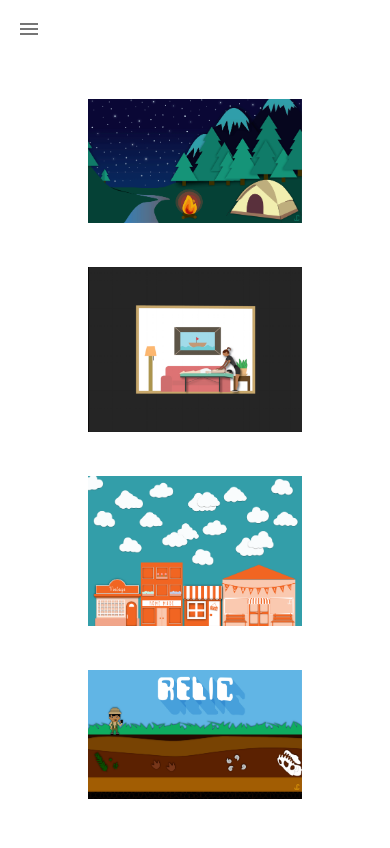
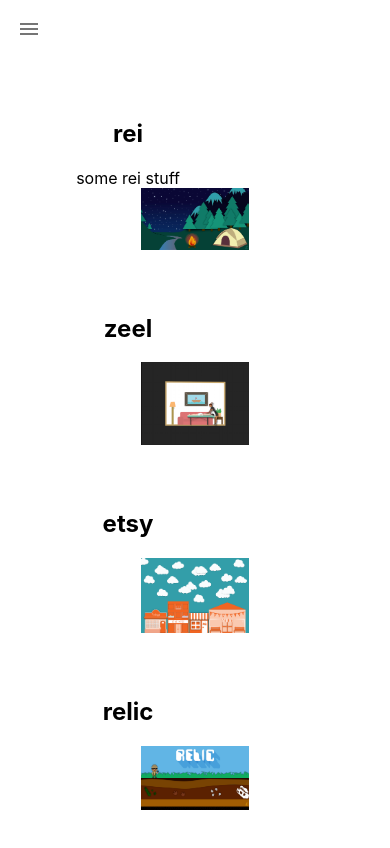
Before and after one commit to michaelsweeney/jess-celano-website, a React (Create React App) app: page /portfolio in a window 390 px wide. Shown: the top 848 px of the page. Built offline with nearby package versions, Linux system fonts and the light colour scheme.

Commit message:
breakpoints

```diff
--- a/src/App.jsx
+++ b/src/App.jsx
@@ -20,8 +20,16 @@ const theme = createMuiTheme({
       main: "rgb(0,0,0)",
     },
   },
+  breakpoints: {
+    values: {
+      lg: 1440,
+      md: 960,
+      sm: 600,
+      xl: 1920,
+      xs: 0,
+    },
+  },
 });
-
 const useStyles = makeStyles((theme) => ({
   root: {
     display: "flex",
@@ -32,6 +40,7 @@ const useStyles = makeStyles((theme) => ({
 export default function App() {
   const classes = useStyles();
   const windowSize = useWindowSize();
+  console.log(theme);
 
   const [open, setOpen] = useState(false);
 
@@ -43,7 +52,7 @@ export default function App() {
     setOpen(false);
   };
 
-  const breakpoint = theme.breakpoints.values.md;
+  const breakpoint = theme.breakpoints.values.lg;
   const windowWidth = windowSize.width;
   useEffect(() => {
     if (windowWidth > breakpoint) {
--- a/src/components/content/contact.jsx
+++ b/src/components/content/contact.jsx
@@ -20,6 +20,10 @@ const useStyles = makeStyles({
     borderRadius: 0,
     marginTop: 15,
   },
+  link: {
+    textDecoration: "inherit",
+    color: "inherit",
+  },
 });
 
 const Portfolio = (props) => {
@@ -41,6 +45,16 @@ const Portfolio = (props) => {
   return (
     <>
       <div>
+        <Button
+          variant="contained"
+          color="primary"
+          className={classes.inputButton}
+        >
+          <a className={classes.link} href="mailto:jessica-celano@gmail.com?">
+            Email ME
+          </a>
+        </Button>
+
         <div>
           <TextField
             className={clsx(classes.textField, classes.nameField)}
@@ -53,7 +67,6 @@ const Portfolio = (props) => {
             variant="outlined"
           />
         </div>
-
         <div>
           <TextField
             className={clsx(classes.textField, classes.emailField)}
--- a/src/components/content/imagecard.jsx
+++ b/src/components/content/imagecard.jsx
@@ -5,14 +5,22 @@ const useStyles = makeStyles({
     display: "block",
     padding: 20,
   },
+  image: { width: "50%" },
+  text: {
+    width: "50%",
+  },
 });
 
 export default function ImageCard(props) {
   const classes = useStyles();
-  const { src, title, width } = props;
+  const { src, title, width, text } = props;
 
   return (
     <div className={classes.root}>
+      <div className={classes.text}>
+        <h2>{title}</h2>
+        <div>{text}</div>
+      </div>
       <img src={src} alt={title} width={width}></img>
     </div>
   );
--- a/src/components/content/portfolio.jsx
+++ b/src/components/content/portfolio.jsx
@@ -20,14 +20,19 @@ const useStyles = makeStyles({
 
 const Portfolio = (props) => {
   const classes = useStyles();
-  const imageWidth = "80%";
+  const imageWidth = "40%";
   return (
     <div className={classes.root}>
       <div className={classes.imageContainer}>
-        <ImageCard src={reiimg} width={imageWidth} title="rei"></ImageCard>
-        <ImageCard src={zeelimg} width={imageWidth} title="rei"></ImageCard>
-        <ImageCard src={etsyimg} width={imageWidth} title="rei"></ImageCard>
-        <ImageCard src={relicimg} width={imageWidth} title="rei"></ImageCard>
+        <ImageCard
+          src={reiimg}
+          text={"some rei stuff"}
+          width={imageWidth}
+          title="rei"
+        ></ImageCard>
+        <ImageCard src={zeelimg} width={imageWidth} title="zeel"></ImageCard>
+        <ImageCard src={etsyimg} width={imageWidth} title="etsy"></ImageCard>
+        <ImageCard src={relicimg} width={imageWidth} title="relic"></ImageCard>
       </div>
     </div>
   );
--- a/src/routes.jsx
+++ b/src/routes.jsx
@@ -4,12 +4,12 @@ const routes = [
     title: "Intro",
   },
   {
+    route: "/portfolio",
+    title: "Portfolio",
+  },
+  {
     route: "/resume",
     title: "Resume",
-  },
-  {
-    route: "/portfolio",
-    title: "Portfolio",
   },
   {
     route: "/contact",
```
